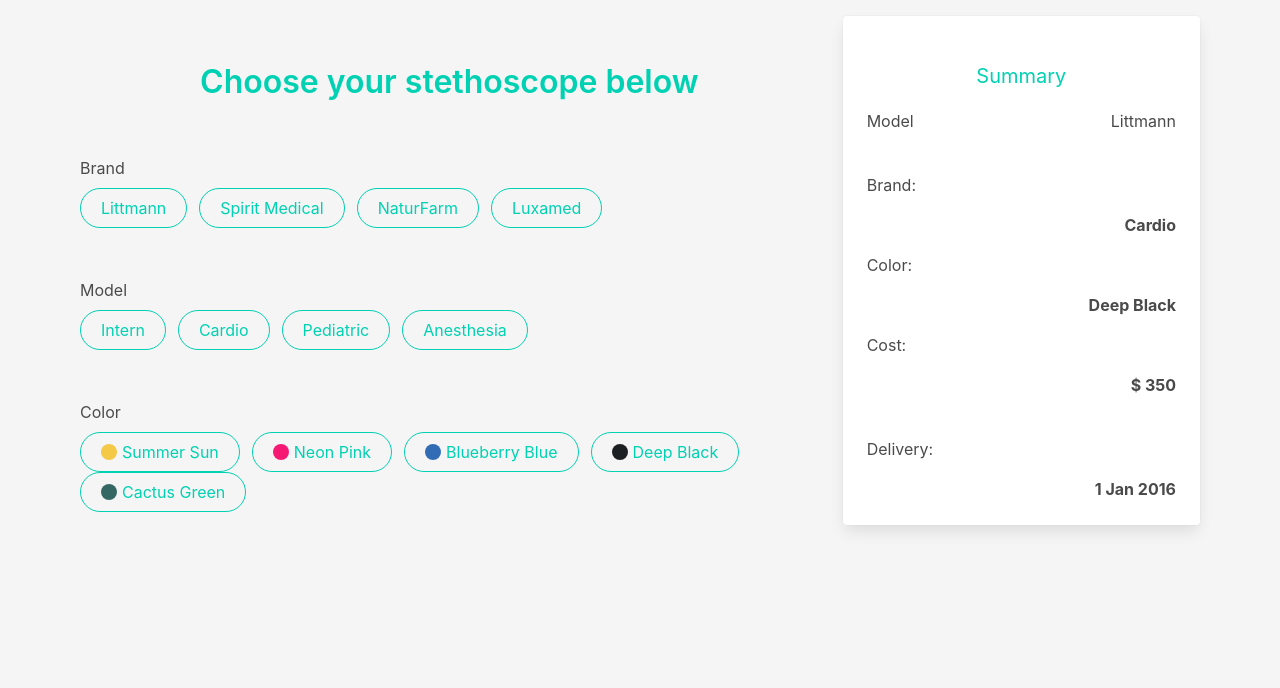
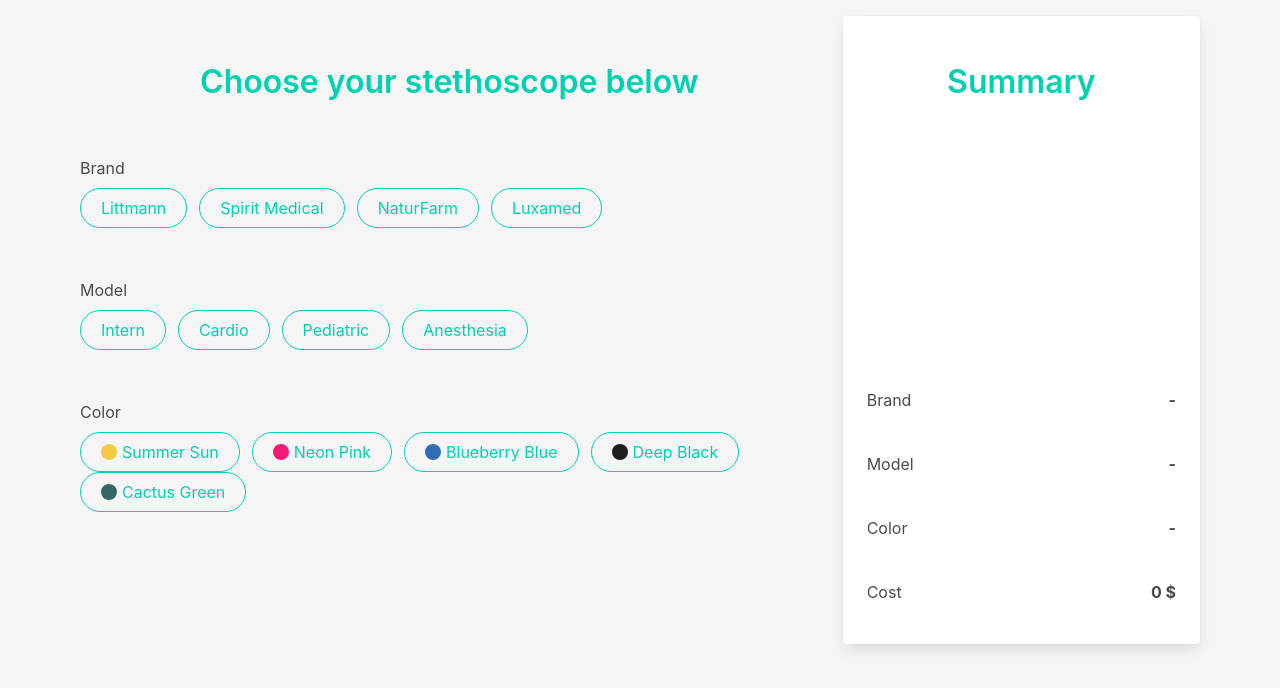
Before and after one commit to Sonickers/stethoscope-configurator-vue, a Vue app: page / in a window 1280 px wide. Shown: the top 688 px of the page. Built offline with nearby package versions, Linux system fonts and the light colour scheme.

Commit message:
Return cost of chosen stethoscope

```diff
--- a/src/components/result-product.vue
+++ b/src/components/result-product.vue
@@ -2,30 +2,36 @@
   <div class="card">
     <div class="card-image"></div>
     <div class="card-content">
-      <div class="media">
-        <div class="media-content">
-          <img v-if="image" :src="image" />
+      <div class="content">
+        <p class="title has-text-primary has-text-centered pt-5">Summary</p>
+        <div class="media">
+          <div class="media-content">
+            <figure class="image is-4by3">
+              <img v-if="image" :src="image" />
+            </figure>
+          </div>
         </div>
-      </div>
-
-      <div class="content">
-        <p class="subtitle has-text-primary has-text-centered">Summary</p>
+        <div class="columns">
+          <p class="column has-text-left">Brand</p>
+          <p class="column has-text-right has-text-weight-bold">{{ brandName }}</p>
+        </div>
         <div class="columns">
           <p class="column has-text-left">Model</p>
-          <p class="column has-text-right">Littmann</p>
+          <p class="column has-text-right has-text-weight-bold">{{ modelName }}</p>
         </div>
-        <p>Brand:</p>
-        <p class="has-text-right has-text-weight-bold">Cardio</p>
-        <p>Color:</p>
-        <p class="has-text-right has-text-weight-bold">Deep Black</p>
-        <p>Cost:</p>
-        <p class="has-text-right has-text-weight-bold">$ 350</p>
-        <br />
+        <div class="columns">
+          <p class="column has-text-left">Color</p>
+          <p class="column has-text-right has-text-weight-bold">{{ colorName }}</p>
+        </div>
+        <div class="columns">
+          <p class="column has-text-left">Cost</p>
+          <p class="column has-text-right has-text-weight-bold">{{ cost }}</p>
+        </div>
         <!-- Add delivery time to every color value -->
-        <p>Delivery:</p>
+        <!-- <p>Delivery:</p>
         <p class="has-text-right has-text-weight-bold">
           <time datetime="2016-1-1">1 Jan 2016</time>
-        </p>
+        </p>-->
       </div>
     </div>
   </div>
@@ -44,6 +50,28 @@
       if (!this.form || !this.form.color) return "";
       return require(`@/assets/images/${this.form.color.img}`);
     },
+    modelName() {
+      if (!this.form.model) {
+        return '-'
+      }
+      return this.form.model.name
+    },
+    brandName() {
+      if (!this.form.brand) {
+        return '-'
+      }
+      return this.form.brand.name
+    },
+    colorName() {
+      if (!this.form.color) {
+        return '-'
+      }
+      return this.form.color.name
+    },
+    cost () {
+      const sum = (this.form.model?.cost ?? 0) + (this.form.brand?.cost ?? 0)
+      return sum + ' $'
+    }
   },
 };
 </script>
```
